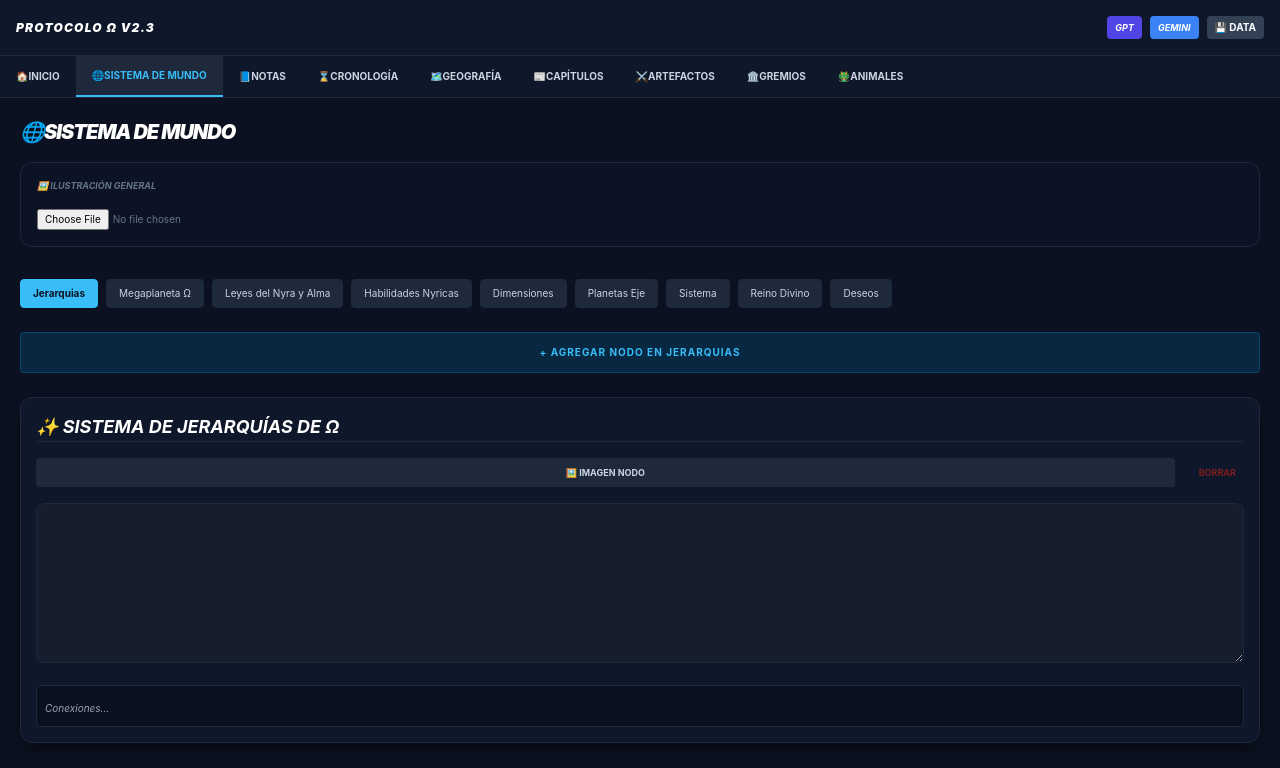
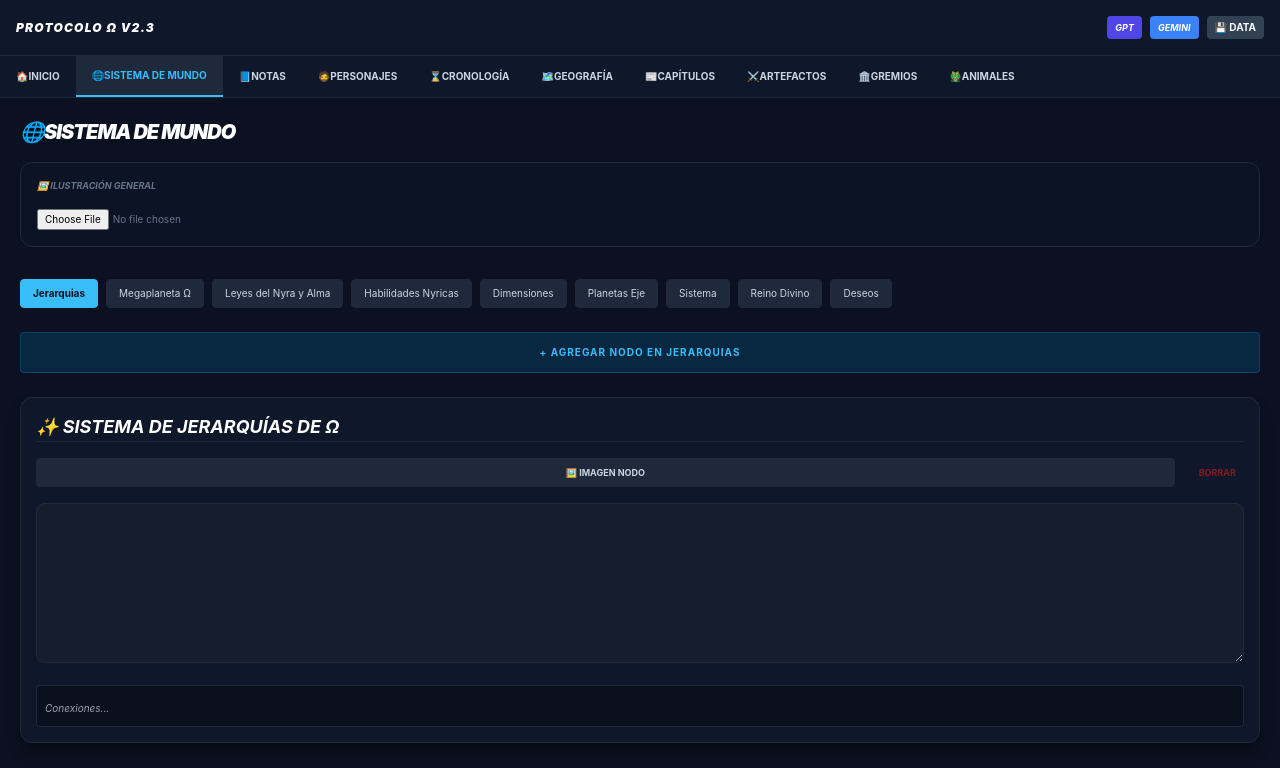
Before and after one commit to Arkan1387/Universo-, a plain HTML site: page index.html in a window 1280 px wide. Shown: the top 768 px of the page. Drawn offline with nearby package versions, Linux system fonts and the light colour scheme.

Commit message:
index.html

```diff
--- a/index.html
+++ b/index.html
@@ -43,9 +43,10 @@
         const SCHEMA = [
             { id: 'inicio', title: '🏠Inicio', subs: [] },
             { id: 'mundo', title: '🌐Sistema de Mundo', subs: ['Jerarquias', 'Megaplaneta Ω', 'Leyes del Nyra y Alma', 'Habilidades Nyricas', 'Dimensiones', 'Planetas Eje', 'Sistema', 'Reino Divino', 'Deseos'] },
-            { id: 'notas', title: '📘Notas', subs: ['Ideas', 'Borradores', 'Ideas Descartadas'] },
+            { id: 'notas', title: '📘Notas', subs: ['Ideas', 'Ideas Aceptadas', 'Borradores', 'Ideas Descartadas'] },
+            { id: 'pers', title: '🧔Personajes', subs: ['Principales', 'Secundarios', 'Arkan'] },
             { id: 'crono', title: '⌛Cronología', subs: ['Pasado', 'Hitos Actuales', 'Importantes'] },
-            { id: 'geo', title: '🗺️Geografía', subs: ['Territorio/Clima', 'Ciudades', 'Continentes'] },
+            { id: 'geo', title: '🗺️Geografía', subs: ['Territorio/Clima', 'Purgatorio', 'Ciudades', 'Continentes'] },
             { id: 'caps', title: '📰Capítulos', subs: ['Estructura', 'Resúmenes', 'Progreso'] },
             { id: 'arte', title: '⚔️Artefactos', subs: ['Mágicos', 'Tecnológicos', 'Divinos'] },
             { id: 'gremio', title: '🏛️Gremios', subs: ['Aventureros', 'Mercenarios', 'Comerciantes', 'Artesanos/Herreros', 'Investigadores', 'Información', 'Exploradores', 'Asesinos'] },
```
